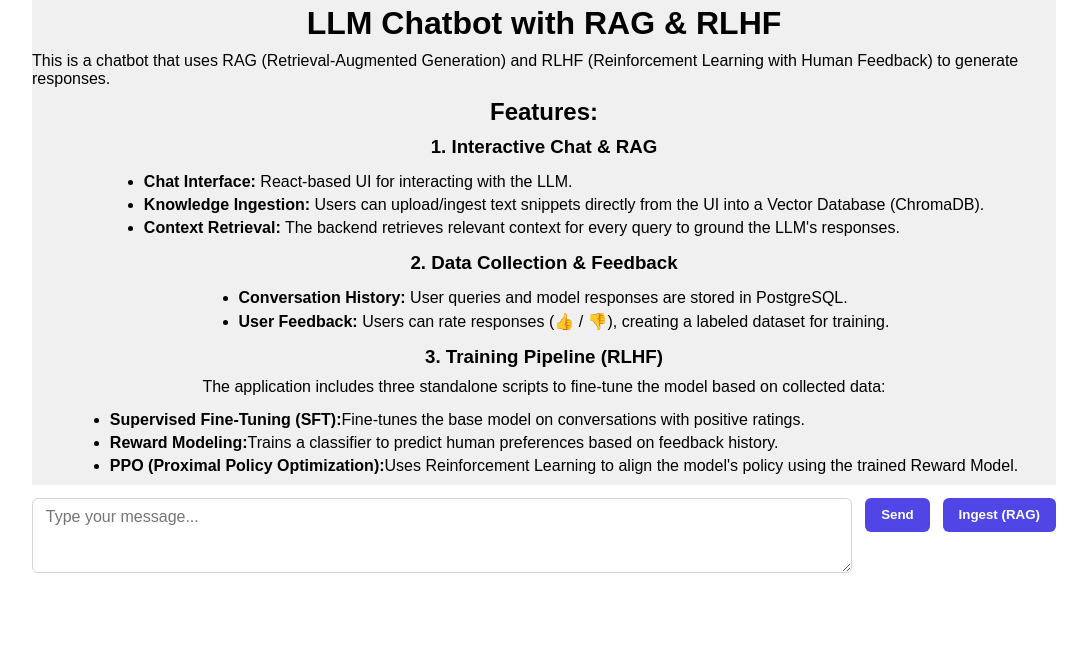
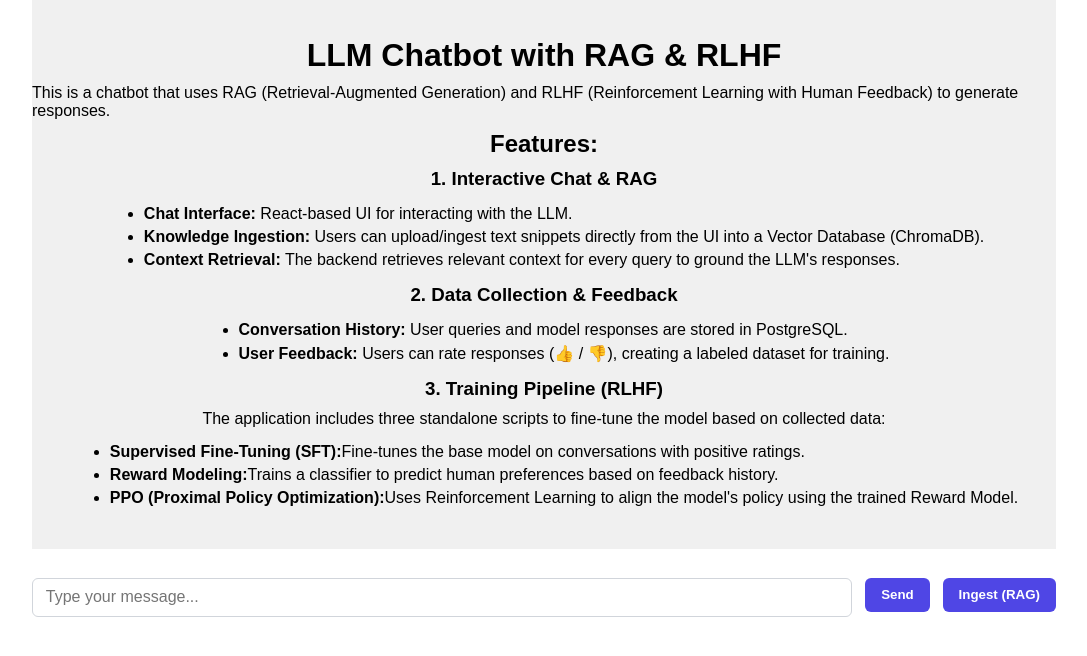
Before and after one commit to SystemSolution21/llm-chatbot, a React (Vite) app in the folder frontend/: page / in a window 1280 px wide. Shown: the top 656 px of the page, without its empty margins (96-1183 px from the left). Built offline with nearby package versions, Linux system fonts and the light colour scheme.

Commit message:
modified:   frontend/src/components/MessageInput/MessageInput.module.css         modified:   frontend/src/main.tsx         modified:   frontend/static/index.css

```diff
--- a/frontend/src/components/MessageInput/MessageInput.module.css
+++ b/frontend/src/components/MessageInput/MessageInput.module.css
@@ -1,9 +1,8 @@
 .container {
-    white-space: pre-wrap;
     display: flex;
     flex-direction: row;
     gap: 0.8rem;
-    width: 80%;
+    width: 100%;
     margin: 0.8rem auto;
 }
 
@@ -12,9 +11,11 @@
     padding: 0.6rem 0.8rem;
     border: 1px solid #d1d5db;
     border-radius: 6px;
+    font-family: inherit;
     font-size: 1rem;
-    resize: vertical;
-    font-family: inherit;
+    max-height: 100rem;
+    field-sizing: content;
+    resize: none;
     scrollbar-width: none;
 }
 
--- a/frontend/src/main.tsx
+++ b/frontend/src/main.tsx
@@ -1,6 +1,5 @@
 // frontend/src/main.tsx
 
-// Import necessary modules
 import React from "react";
 import ReactDOM from "react-dom/client";
 import App from "./App";
--- a/frontend/static/index.css
+++ b/frontend/static/index.css
@@ -14,6 +14,7 @@
     height: auto;
     width: 80%;
     margin: 0 auto;
+    padding: 2rem 0;
     background-color: #f0f0f0;
 }
 
@@ -25,3 +26,10 @@
 li {
     margin: 5px auto;
 }
+
+#root {
+    width: 80%;
+    margin: 0 auto;
+    padding: 1rem 0;
+    white-space: pre-wrap;
+}
```
